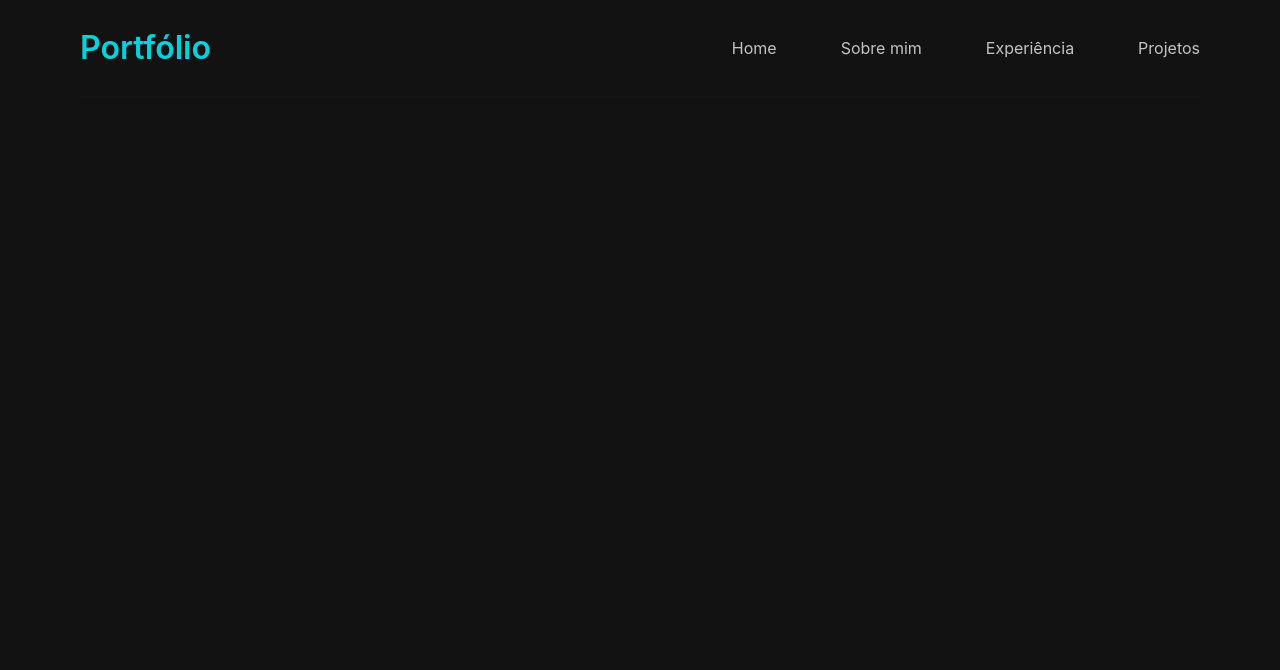
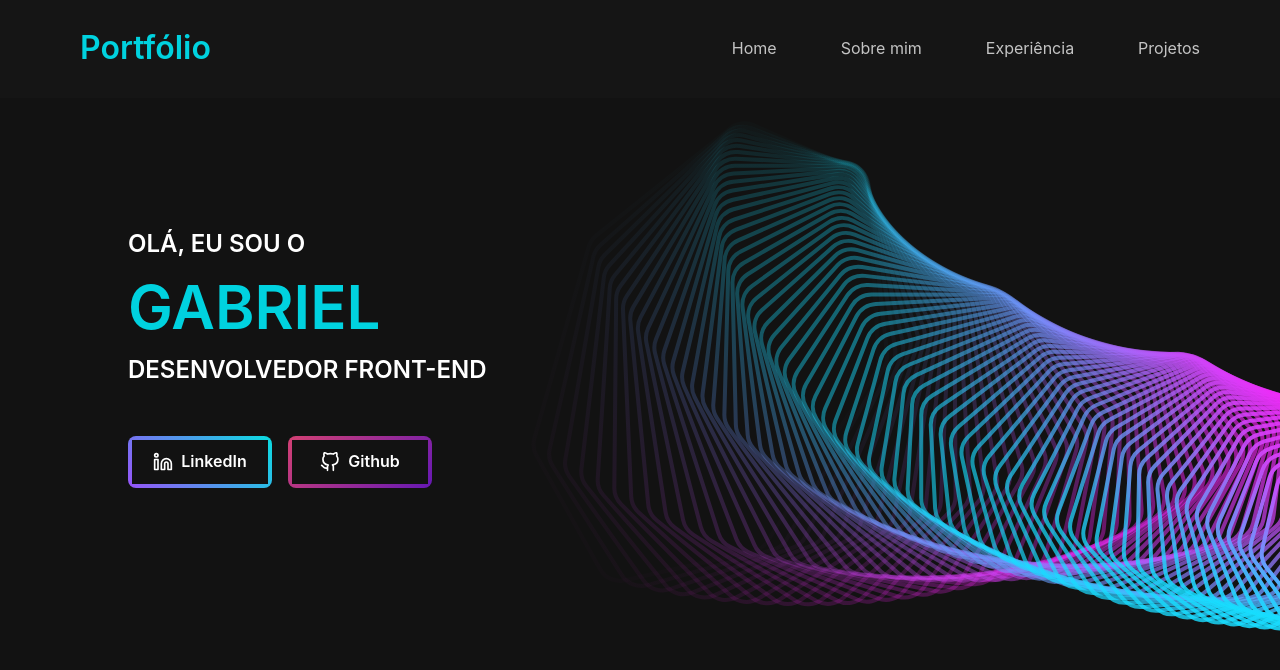
Before and after one commit to Gabriek0/portfolio-2.0, a React (Vite) app: page / in a window 1280 px wide. Shown: the top 670 px of the page. Built offline with nearby package versions, Linux system fonts and the light colour scheme.

Commit message:
feat: add banner

```diff
--- a/package.json
+++ b/package.json
@@ -15,6 +15,7 @@
     "@fontsource/open-sans": "^4.5.11",
     "@fontsource/raleway": "^4.5.10",
     "framer-motion": "^7.3.2",
+    "phosphor-react": "^1.4.1",
     "react": "^18.2.0",
     "react-dom": "^18.2.0",
     "react-icons": "^4.4.0"
--- a/src/App.tsx
+++ b/src/App.tsx
@@ -1,26 +1,20 @@
-import { Box, Button, Flex } from "@chakra-ui/react";
+import { Box, Flex } from "@chakra-ui/react";
 import Header from "./components/Header/index";
-import SidebarDrawer from "./components/SidebarDrawer";
+import { useSidebarDrawer } from "./contexts/SidebarDrawerContext";
+import ButtonComponent from "./components/Button";
 
-import {
-  Drawer,
-  DrawerBody,
-  DrawerCloseButton,
-  DrawerContent,
-  DrawerHeader,
-  DrawerOverlay,
-  Text,
-} from "@chakra-ui/react";
-import { useSidebarDrawer } from "./contexts/SidebarDrawerContext";
+import { FiLinkedin } from "react-icons/fi";
+import Banner from "./components/Banner";
 
 function App() {
   const { onOpen, isOpen, onClose } = useSidebarDrawer();
 
   return (
-    <Box h="100vh" w="100vw" bgColor="background">
-      <Flex w={["100%", null, "100%", "1120px"]} mx="auto">
+    <Box h="100vh" w="100vw" bgColor="background.50">
+      <Flex w={["100%", null, "100%", "1120px"]} mx="auto" flexDir="column">
         <Header />
       </Flex>
+      <Banner />
     </Box>
   );
 }
--- /dev/null
+++ b/src/components/Banner/index.tsx
@@ -0,0 +1,46 @@
+import { Flex, Text, useMediaQuery } from "@chakra-ui/react";
+import ButtonComponent from "../Button";
+
+import { FiLinkedin } from "react-icons/fi";
+import { FiGithub } from "react-icons/fi";
+import { BannerImage } from "../../icons";
+
+function Banner() {
+  const [isLargerThan1024] = useMediaQuery("(min-width: 1024px)");
+
+  return (
+    <Flex
+      position="relative"
+      justifyContent="center"
+      py={[24, 24, 24, 32]}
+      px={[24, 24, 24, 32]}
+      h={["400px", "400px", "500px", "600px"]}
+      bgColor="background.100"
+    >
+      <Flex w="1120px" flexDirection="column" height="fit-content">
+        <Text color="white" fontWeight="600" fontSize={["lg", "2xl"]}>
+          OLÁ, EU SOU O
+        </Text>
+        <Text color="blue.100" fontWeight="600" fontSize={["3xl", "6xl"]}>
+          GABRIEL
+        </Text>
+        <Text color="white" fontWeight="600" fontSize={["lg", "2xl"]}>
+          DESENVOLVEDOR FRONT-END
+        </Text>
+
+        <Flex mt={12} gap={4}>
+          <ButtonComponent text="LinkedIn" icon={FiLinkedin} color="blue" />
+          <ButtonComponent text="Github" icon={FiGithub} color="pink" />
+        </Flex>
+      </Flex>
+
+      {isLargerThan1024 && (
+        <Flex position="absolute" right="0" top={-12}>
+          <BannerImage />
+        </Flex>
+      )}
+    </Flex>
+  );
+}
+
+export default Banner;
--- /dev/null
+++ b/src/components/Button/index.tsx
@@ -0,0 +1,41 @@
+import { ElementType, ReactElement, ReactNode } from "react";
+import { Box, Button, Icon } from "@chakra-ui/react";
+import { border } from "../../styles/theme";
+
+interface ButtonProps {
+  icon: ElementType;
+  text: ReactNode;
+  color: "pink" | "blue";
+}
+
+function ButtonComponent({ text, color, icon }: ButtonProps) {
+  return (
+    <Box w={36} borderRadius={8} overflow="hidden">
+      <Button
+        h="100%"
+        w="100%"
+        py={3}
+        px={6}
+        display="flex"
+        alignItems="center"
+        justifyContent="center"
+        fontWeight="600"
+        fontSize="md"
+        color="white"
+        bgColor="background.100"
+        borderWidth={4}
+        borderStyle="solid"
+        style={{
+          borderImage: `${
+            color === "pink" ? border.gradientPink : border.gradientBlue
+          }`,
+        }}
+      >
+        <Icon as={icon} color="white" w={5} h={5} mr={2} />
+        {text}
+      </Button>
+    </Box>
+  );
+}
+
+export default ButtonComponent;
--- a/src/icons/index.tsx
+++ b/src/icons/index.tsx
@@ -1,4 +1,4 @@
-// # SECTIONS
+// SECTIONS
 
 // Banner
 export const BannerImage = () => (
--- a/src/styles/theme.ts
+++ b/src/styles/theme.ts
@@ -1,4 +1,9 @@
 import { extendTheme } from "@chakra-ui/react";
+
+export const border = {
+  gradientPink: "linear-gradient(132.33deg, #D24074 -0.67%, #6518B4 102.54%) 1",
+  gradientBlue: "linear-gradient(51.06deg, #9358F7 0.87%, #10D7E2 97.48%) 1",
+};
 
 export const theme = extendTheme({
   colors: {
@@ -10,7 +15,10 @@ export const theme = extendTheme({
       200: "#1F2029",
     },
     white: "#ffff",
-    background: "#121212",
+    background: {
+      50: "#151515",
+      100: "#121212",
+    },
   },
   fonts: {
     heading: `'Inter', sans-serif`,
```
Also changed, not shown: 1 other file (tests, documents, lock files or other folders).
